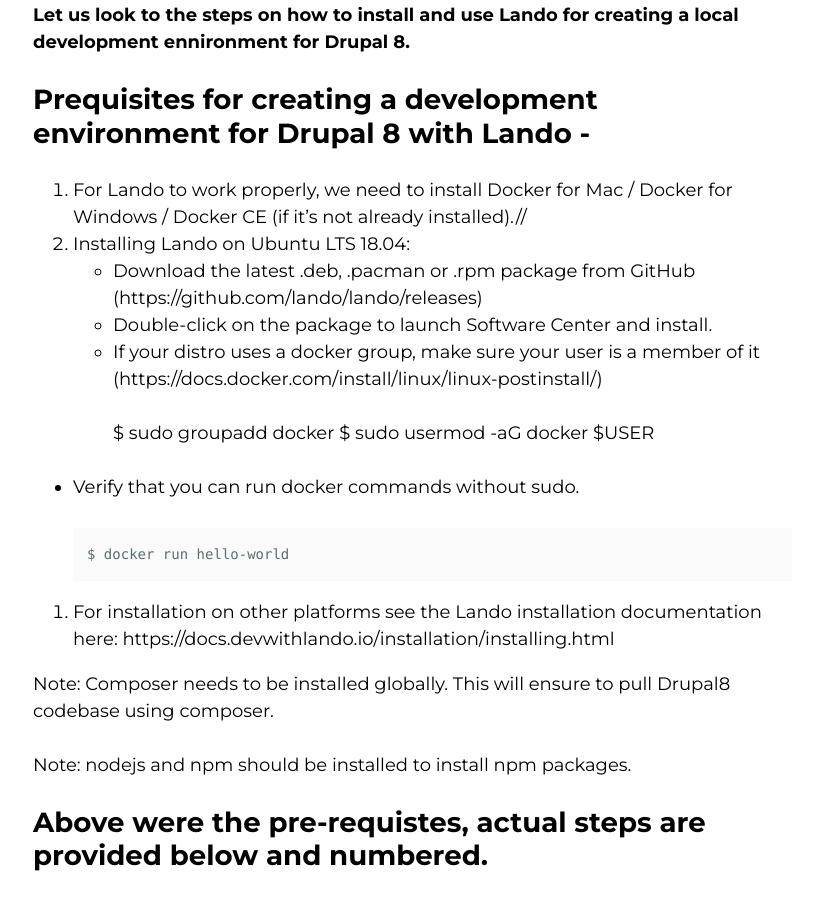
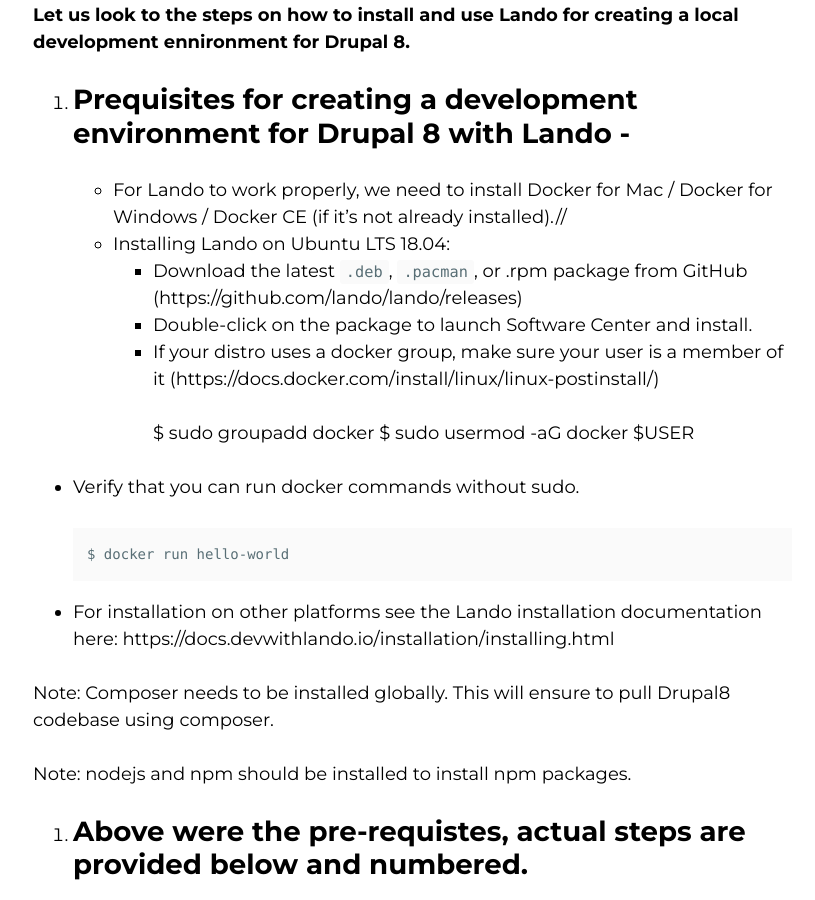
Before and after one commit to bhooraj/bhooraj-blog, a Jekyll site: the page built from _posts/2019-07-31-development-evironment-for-drupal-8-with-lando.md, in a window 1280 px wide and 900 px high, scrolled down 920 px. Shown: the whole window, without its empty margins (342-1157 px from the left). Built offline with Jekyll 4.4.1, drawn with Linux system fonts in a browser that asks for light colours; nearby versions of some CDN libraries; some web fonts are replaced; part of the change alters nothing that is shown.

```diff
--- a/_posts/2019-07-31-development-evironment-for-drupal-8-with-lando.md
+++ b/_posts/2019-07-31-development-evironment-for-drupal-8-with-lando.md
@@ -14,10 +14,10 @@ Also, as it runs as 'an abstraction layer' to spin up docker container with sane
 
 **Let us look to the steps on how to install and use Lando for creating a local development ennironment for Drupal 8.**
 
-## Prequisites for creating a development environment for Drupal 8 with Lando -
-1. For Lando to work properly, we need to install Docker for Mac / Docker for Windows / Docker CE (if it's not already installed).//
-2. Installing Lando on Ubuntu LTS 18.04:
-  - Download the latest .deb, .pacman or .rpm package from GitHub (https://github.com/lando/lando/releases)
+1. ## Prequisites for creating a development environment for Drupal 8 with Lando -
+- For Lando to work properly, we need to install Docker for Mac / Docker for Windows / Docker CE (if it's not already installed).//
+- Installing Lando on Ubuntu LTS 18.04:
+  - Download the latest `.deb`, `.pacman`, or .rpm package from GitHub (https://github.com/lando/lando/releases)
   - Double-click on the package to launch Software Center and install.
   - If your distro uses a docker group, make sure your user is a member of it (https://docs.docker.com/install/linux/linux-postinstall/)
 
@@ -28,13 +28,13 @@ Also, as it runs as 'an abstraction layer' to spin up docker container with sane
 
         $ docker run hello-world
 
-3. For installation on other platforms see the Lando installation documentation here: https://docs.devwithlando.io/installation/installing.html
+- For installation on other platforms see the Lando installation documentation here: https://docs.devwithlando.io/installation/installing.html
 
 Note: Composer needs to be installed globally. This will ensure to pull Drupal8 codebase using composer.
 
 Note: nodejs and npm should be installed to install npm packages.
 
-## Above were the pre-requistes, actual steps are provided below and numbered.
+2. ## Above were the pre-requistes, actual steps are provided below and numbered.
 
 
 
```
